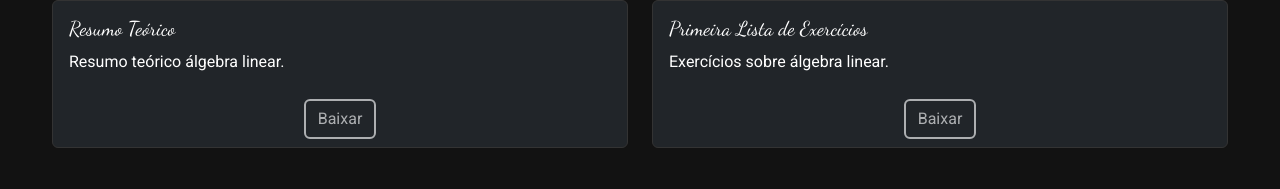
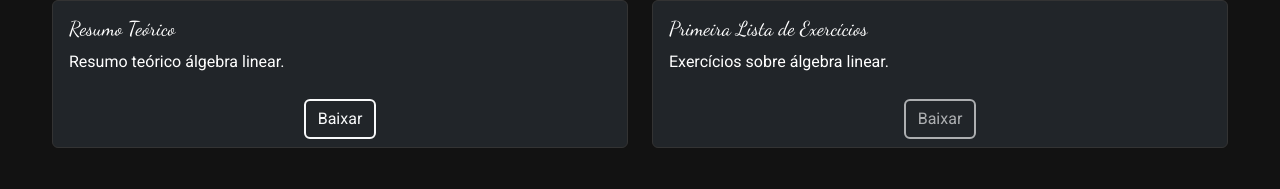
Before and after one commit to metsulian/Noether, a plain HTML site: page index.html in a window 1280 px wide. Shown: the part 2050-2239 px from the top of the page. Drawn offline with nearby package versions, Linux system fonts and the light colour scheme.

Commit message:
Update index.html

```diff
--- a/index.html
+++ b/index.html
@@ -238,7 +238,7 @@
                                     <p class="card-text">Resumo teórico álgebra linear.</p>
                                 </div>
                                 <div class="card-footer bg-transparent border-top-0 text-center">
-                                    <a href="https://1drv.ms/b/c/367ccbb1610e2e42/EXb72uyIKgxCggs-6cuYsPsBSPzXKwdI1bwpoiBmApH6Dw?e=0KpIT1" class="btn btn-outline-light disabled">Baixar</a>
+                                    <a href="https://1drv.ms/b/c/367ccbb1610e2e42/EXb72uyIKgxCggs-6cuYsPsBSPzXKwdI1bwpoiBmApH6Dw?e=0KpIT1" class="btn btn-outline-light">Baixar</a>
                                 </div>
                             </div>
                         </div>
```
